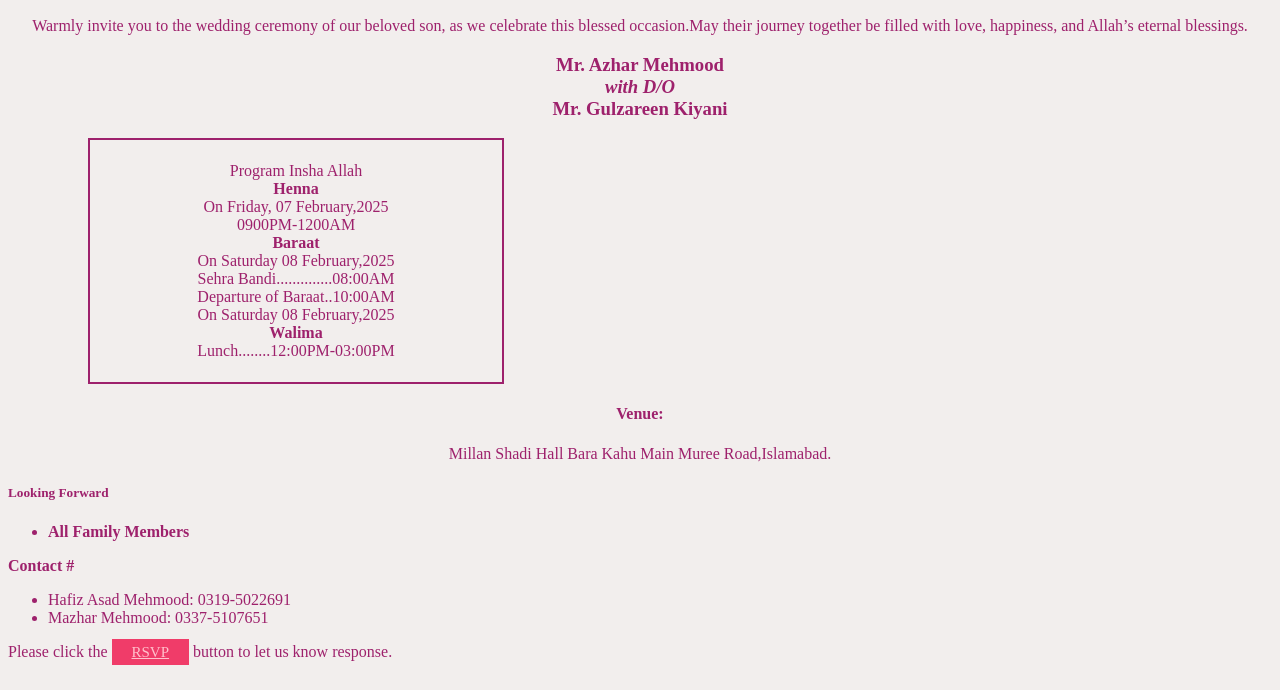
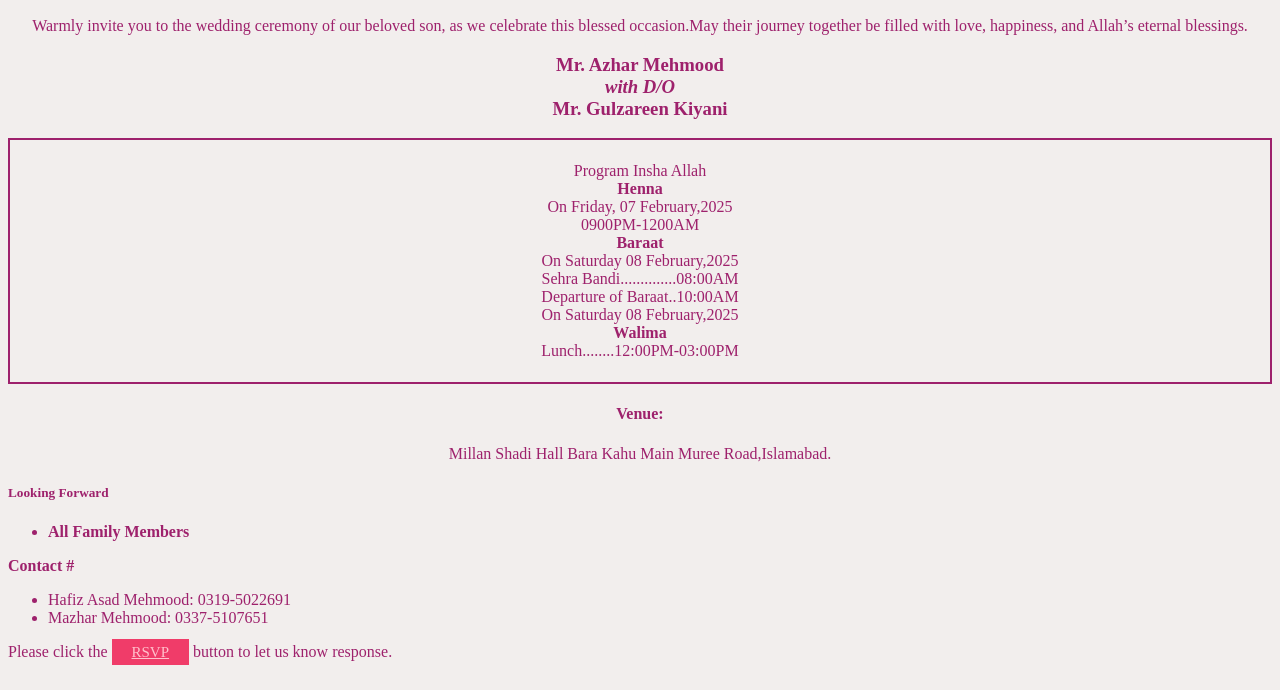
Before and after one commit to AziDesign/AziInvite.github.io, a plain HTML site: page index.html in a window 1280 px wide. Shown: the part 110-800 px from the top of the page. Drawn offline with Linux system fonts and the light colour scheme.

Commit message:
index.html

```diff
--- a/index.html
+++ b/index.html
@@ -11,10 +11,7 @@
               h3{text-align:center;}
                 .dates{text-align:center;
                 border:2px solid rgb(158, 33, 108);
-            padding:6px;
-            position:relative;
-            width:400px;
-            left:80px;}
+            padding:6px;}
             h4{text-align:center;}
               .venue{text-align:center;}
               #invitation{color:rgb(158, 33, 108);}
```
